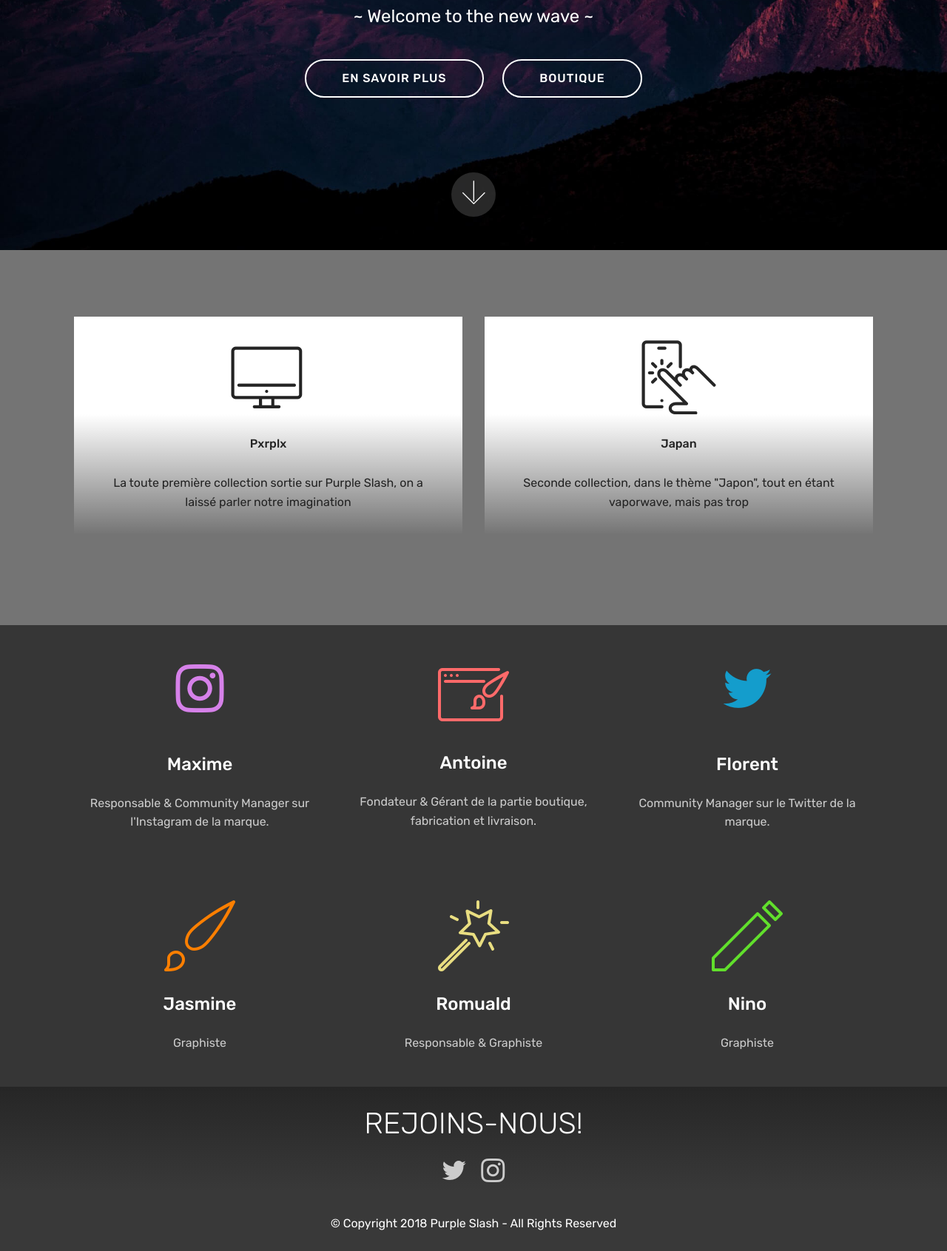
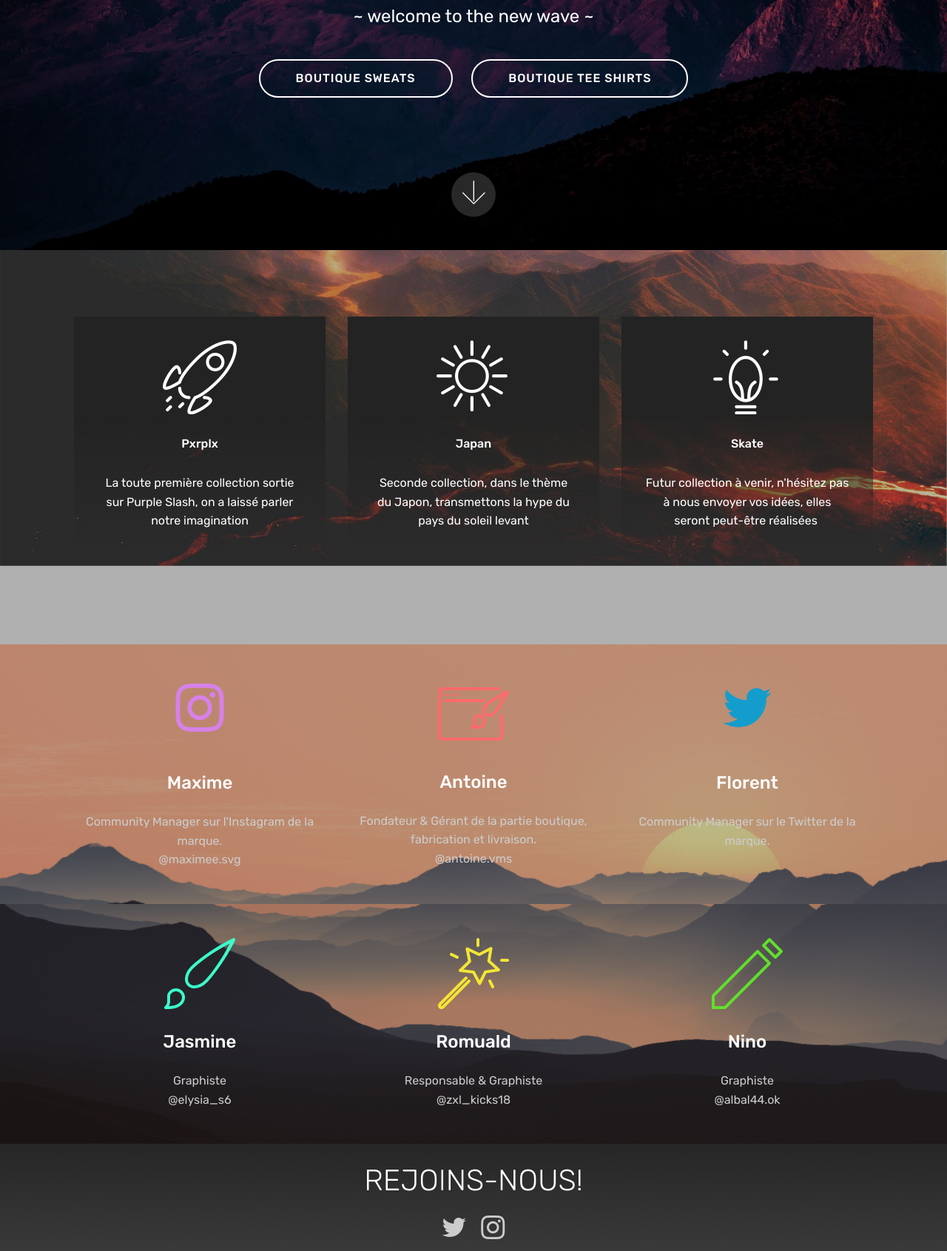
Before and after one commit to AkToX/purpleslash01, a plain HTML site: page index.html in a window 1280 px wide. Shown: the part 462-2153 px from the top of the page at 74% size. Drawn offline with Linux system fonts and the light colour scheme; files whose address does not match are found by name.

Commit message:
create github pages

```diff
--- a/assets/mobirise/css/mbr-additional.css
+++ b/assets/mobirise/css/mbr-additional.css
@@ -1773,7 +1773,7 @@ body {
 .cid-qYRRPhS2Xh {
   padding-top: 90px;
   padding-bottom: 90px;
-  background-image: url("../../../assets/images/mbr-4-1920x1280.jpg");
+  background-image: url("../../../assets/images/mbr-5-1920x1280.jpg");
 }
 .cid-qYRRPhS2Xh h4 {
   font-weight: 500;
@@ -1788,7 +1788,7 @@ body {
 .cid-qYRRPhS2Xh .card-img {
   border-radius: 0;
   padding: 2rem 2rem 0 2rem;
-  background-color: #ffffff;
+  background-color: #232323;
 }
 .cid-qYRRPhS2Xh .card-img span {
   font-size: 100px;
@@ -1796,8 +1796,8 @@ body {
 }
 .cid-qYRRPhS2Xh .card-box {
   padding-bottom: 2rem;
-  background-color: #ffffff;
-  background: linear-gradient(#ffffff, transparent);
+  background-color: #232323;
+  background: linear-gradient(#232323, transparent);
 }
 .cid-qYRRPhS2Xh .card-box .card-title {
   margin: 0;
@@ -1816,15 +1816,15 @@ body {
 }
 .cid-qYRRPhS2Xh .card-title,
 .cid-qYRRPhS2Xh .card-img {
-  color: #232323;
+  color: #ffffff;
 }
 .cid-qYRRPhS2Xh P {
-  color: #232323;
+  color: #ffffff;
 }
 .cid-qYRXwrKJUm {
   padding-top: 30px;
   padding-bottom: 15px;
-  background-image: url("../../../assets/images/mbr-2-1920x1280.jpg");
+  background-image: url("../../../assets/images/test-1-1280x277.png");
 }
 .cid-qYRXwrKJUm .mbr-text {
   color: #cccccc;
@@ -1846,7 +1846,7 @@ body {
 .cid-qYS73GWEgy {
   padding-top: 30px;
   padding-bottom: 15px;
-  background-image: url("../../../assets/images/mbr-3-1920x1280.jpg");
+  background-image: url("../../../assets/images/laviedmaere-si-ma-1280x298.png");
 }
 .cid-qYS73GWEgy .mbr-text {
   color: #cccccc;
--- a/index.html
+++ b/index.html
@@ -6,7 +6,7 @@
   <meta http-equiv="X-UA-Compatible" content="IE=edge">
   <meta name="generator" content="Mobirise v4.8.1, mobirise.com">
   <meta name="viewport" content="width=device-width, initial-scale=1, minimum-scale=1">
-  <link rel="shortcut icon" href="assets/images/logo-sans-couleur-112x122.png" type="image/x-icon">
+  <link rel="shortcut icon" href="assets/images/testttttttt4-1-112x122.png" type="image/x-icon">
   <meta name="description" content="">
   <title>Home</title>
   <link rel="stylesheet" href="assets/web/assets/mobirise-icons/mobirise-icons.css">
@@ -40,7 +40,7 @@
             <div class="navbar-brand">
                 <span class="navbar-logo">
 
-                         <img src="assets/images/logo-sans-couleur-112x122.png" alt="Mobirise" title="" style="height: 3.8rem;">
+                         <img src="assets/images/testttttttt4-1-112x122.png" alt="Mobirise" title="" style="height: 3.8rem;">
 
                 </span>
 
@@ -52,18 +52,18 @@
                         <span class="mbri-home mbr-iconfont mbr-iconfont-btn"></span>Accueil</a>
                 </li>
                 <li class="nav-item">
-                    <a class="nav-link link text-white display-4" href="index.html#features8-d">
-                        <span class="mbri-search mbr-iconfont mbr-iconfont-btn"></span>
+                    <a class="nav-link link text-white display-4" href="index.html#features8-d"><span class="mbri-layers mbr-iconfont mbr-iconfont-btn"></span>
+
                         Les collections</a>
-                </li><li class="nav-item"><a class="nav-link link text-white display-4" href="index.html#features1-i">
-                        <span class="mbri-search mbr-iconfont mbr-iconfont-btn"></span>
+                </li><li class="nav-item"><a class="nav-link link text-white display-4" href="index.html#features1-i"><span class="mbri-users mbr-iconfont mbr-iconfont-btn"></span>
+
                         L'équipe</a></li></ul>
 
         </div>
     </nav>
 </section>
 
-<section class="engine"><a href="https://mobiri.se/t">free amp templates</a></section><section class="cid-qYRQNrbvLQ mbr-fullscreen mbr-parallax-background" id="header2-1">
+<section class="engine"><a href="https://mobiri.se/k">how to develop your own website</a></section><section class="cid-qYRQNrbvLQ mbr-fullscreen mbr-parallax-background" id="header2-1">
 
 
 
@@ -74,9 +74,9 @@
             <div class="mbr-white col-md-10">
                 <h1 class="mbr-section-title mbr-bold pb-3 mbr-fonts-style display-1"><p>P U R P L E</p><p><span style="color: inherit; font-size: calc(2.1375rem + (2.1125 * ((100vw - 20rem) / 28)));">S L A S H&nbsp;</span></p></h1>
 
-                <p class="mbr-text pb-3 mbr-fonts-style display-5">~ Welcome to the new wave ~</p>
-                <div class="mbr-section-btn"><a class="btn btn-md btn-white-outline display-4" href="index.html#header12-2">EN SAVOIR PLUS</a>
-                    <a class="btn btn-md btn-white-outline display-4" href="http://purpleslash.tunetoo.com" target="_blank">BOUTIQUE</a></div>
+                <p class="mbr-text pb-3 mbr-fonts-style display-5">~ welcome to the new wave ~</p>
+                <div class="mbr-section-btn"><a class="btn btn-md btn-white-outline display-4" href="https://purpleslash.tunetoo.com" target="_blank">BOUTIQUE SWEATS</a>
+                    <a class="btn btn-md btn-white-outline display-4" href="https://purple-slash.wiltee.com/" target="_blank">BOUTIQUE TEE SHIRTS</a></div>
             </div>
         </div>
     </div>
@@ -91,15 +91,15 @@
 
 
 
-    <div class="mbr-overlay" style="opacity: 0.6; background-color: rgb(35, 35, 35);">
+    <div class="mbr-overlay" style="opacity: 0.3; background-color: rgb(35, 35, 35);">
     </div>
 
     <div class="container">
         <div class="media-container-row">
 
-            <div class="card  col-12 col-md-6">
+            <div class="card  col-12 col-md-6 col-lg-4">
                 <div class="card-img">
-                    <span class="mbr-iconfont mbri-desktop" style="color: rgb(35, 35, 35);"></span>
+                    <span class="mbr-iconfont mbri-rocket" style="color: rgb(255, 255, 255);"></span>
                 </div>
                 <div class="card-box align-center">
                     <h4 class="card-title mbr-fonts-style display-7">
@@ -111,18 +111,29 @@
                 </div>
             </div>
 
-            <div class="card  col-12 col-md-6">
+            <div class="card  col-12 col-md-6 col-lg-4">
                 <div class="card-img">
-                    <span class="mbr-iconfont mbri-touch" style="color: rgb(38, 38, 38);"></span>
+                    <span class="mbr-iconfont mbri-sun2" style="color: rgb(255, 255, 255);"></span>
                 </div>
                 <div class="card-box align-center">
                     <h4 class="card-title mbr-fonts-style display-7">Japan</h4>
-                    <p class="mbr-text mbr-fonts-style display-7">Seconde collection, dans le thème "Japon", tout en étant vaporwave, mais pas trop</p>
+                    <p class="mbr-text mbr-fonts-style display-7">Seconde collection, dans le thème du Japon, transmettons la hype du pays du soleil levant</p>
 
                 </div>
             </div>
 
+            <div class="card  col-12 col-md-6 col-lg-4">
+                <div class="card-img">
+                    <span class="mbr-iconfont mbri-idea" style="color: rgb(255, 255, 255);"></span>
+                </div>
+                <div class="card-box align-center">
+                    <h4 class="card-title mbr-fonts-style display-7">
+                        Skate</h4>
+                    <p class="mbr-text mbr-fonts-style display-7">
+                       Futur collection à venir, n'hésitez pas à nous envoyer vos idées, elles seront peut-être réalisées&nbsp;</p>
 
+                </div>
+            </div>
 
 
         </div>
@@ -133,7 +144,7 @@
 
 
 
-    <div class="mbr-overlay" style="opacity: 0.9; background-color: rgb(35, 35, 35);">
+    <div class="mbr-overlay" style="opacity: 0.3; background-color: rgb(35, 35, 35);">
     </div>
     <div class="container">
         <div class="media-container-row">
@@ -144,7 +155,7 @@
                 </div>
                 <div class="card-box">
                     <h4 class="card-title py-3 mbr-fonts-style display-5">Maxime</h4>
-                    <p class="mbr-text mbr-fonts-style display-7">Responsable &amp; Community Manager sur l'Instagram de la marque.</p>
+                    <p class="mbr-text mbr-fonts-style display-7">Community Manager sur l'Instagram de la marque.<br>@maximee.svg</p>
                 </div>
             </div>
 
@@ -154,7 +165,7 @@
                 </div>
                 <div class="card-box">
                     <h4 class="card-title py-3 mbr-fonts-style display-5">Antoine</h4>
-                    <p class="mbr-text mbr-fonts-style display-7">Fondateur &amp; Gérant de la partie boutique, fabrication et livraison.</p>
+                    <p class="mbr-text mbr-fonts-style display-7">Fondateur &amp; Gérant de la partie boutique, fabrication et livraison.<br>@antoine.vms</p>
                 </div>
             </div>
 
@@ -182,28 +193,28 @@
 
 
 
-    <div class="mbr-overlay" style="opacity: 0.9; background-color: rgb(35, 35, 35);">
+    <div class="mbr-overlay" style="opacity: 0.4; background-color: rgb(35, 35, 35);">
     </div>
     <div class="container">
         <div class="media-container-row">
 
             <div class="card p-3 col-12 col-md-6 col-lg-4">
                 <div class="card-img pb-3">
-                    <span class="mbr-iconfont mbri-change-style" style="color: rgb(253, 127, 0);"></span>
+                    <span class="mbr-iconfont mbri-change-style" style="color: rgb(60, 254, 202);"></span>
                 </div>
                 <div class="card-box">
                     <h4 class="card-title py-3 mbr-fonts-style display-5">Jasmine</h4>
-                    <p class="mbr-text mbr-fonts-style display-7">Graphiste</p>
+                    <p class="mbr-text mbr-fonts-style display-7">Graphiste<br>@elysia_s6</p>
                 </div>
             </div>
 
             <div class="card p-3 col-12 col-md-6 col-lg-4">
                 <div class="card-img pb-3">
-                    <span class="mbr-iconfont mbri-magic-stick" style="color: rgb(233, 222, 129);"></span>
+                    <span class="mbr-iconfont mbri-magic-stick" style="color: rgb(242, 230, 53);"></span>
                 </div>
                 <div class="card-box">
                     <h4 class="card-title py-3 mbr-fonts-style display-5">Romuald</h4>
-                    <p class="mbr-text mbr-fonts-style display-7">Responsable &amp; Graphiste</p>
+                    <p class="mbr-text mbr-fonts-style display-7">Responsable &amp; Graphiste<br>@zxl_kicks18</p>
                 </div>
             </div>
 
@@ -215,7 +226,7 @@
                     <h4 class="card-title py-3 mbr-fonts-style display-5">
                         Nino</h4>
                     <p class="mbr-text mbr-fonts-style display-7">
-                        Graphiste</p>
+                        Graphiste<br>@albal44.ok</p>
                 </div>
             </div>
 
@@ -239,7 +250,7 @@
                 <h2 class="pb-3 mbr-fonts-style display-2">
                     REJOINS-NOUS!</h2>
                 <div class="social-list pl-0 mb-0">
-                    <a href="https://twitter.com/purpleslash" target="_blank">
+                    <a href="https://twitter.com/purpleslash_off" target="_blank">
                         <span class="px-2 mbr-iconfont mbr-iconfont-social socicon-twitter socicon"></span>
                     </a>
                     <a href="https://www.instagram.com/purple.slash" target="_blank">
```
Also changed, not shown: assets/images/hashes.json (+1 -1 lines), assets/images/laviedmaere-si-ma-1280x298.png (added), assets/images/mbr-5-1920x1280.jpg (added), assets/images/test-1-1280x277.png (added), assets/images/testttttttt4-1-112x122.png (added), 1 other file.
